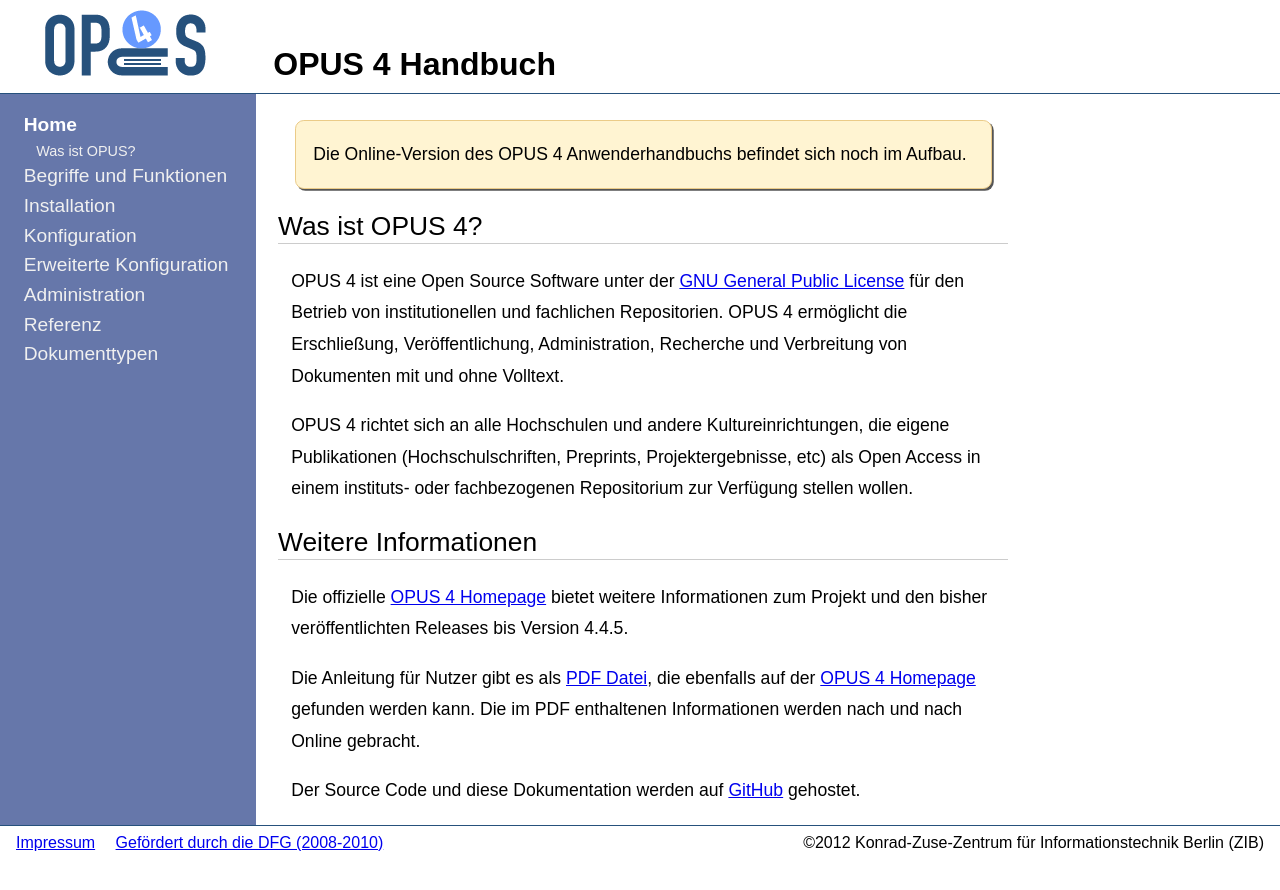
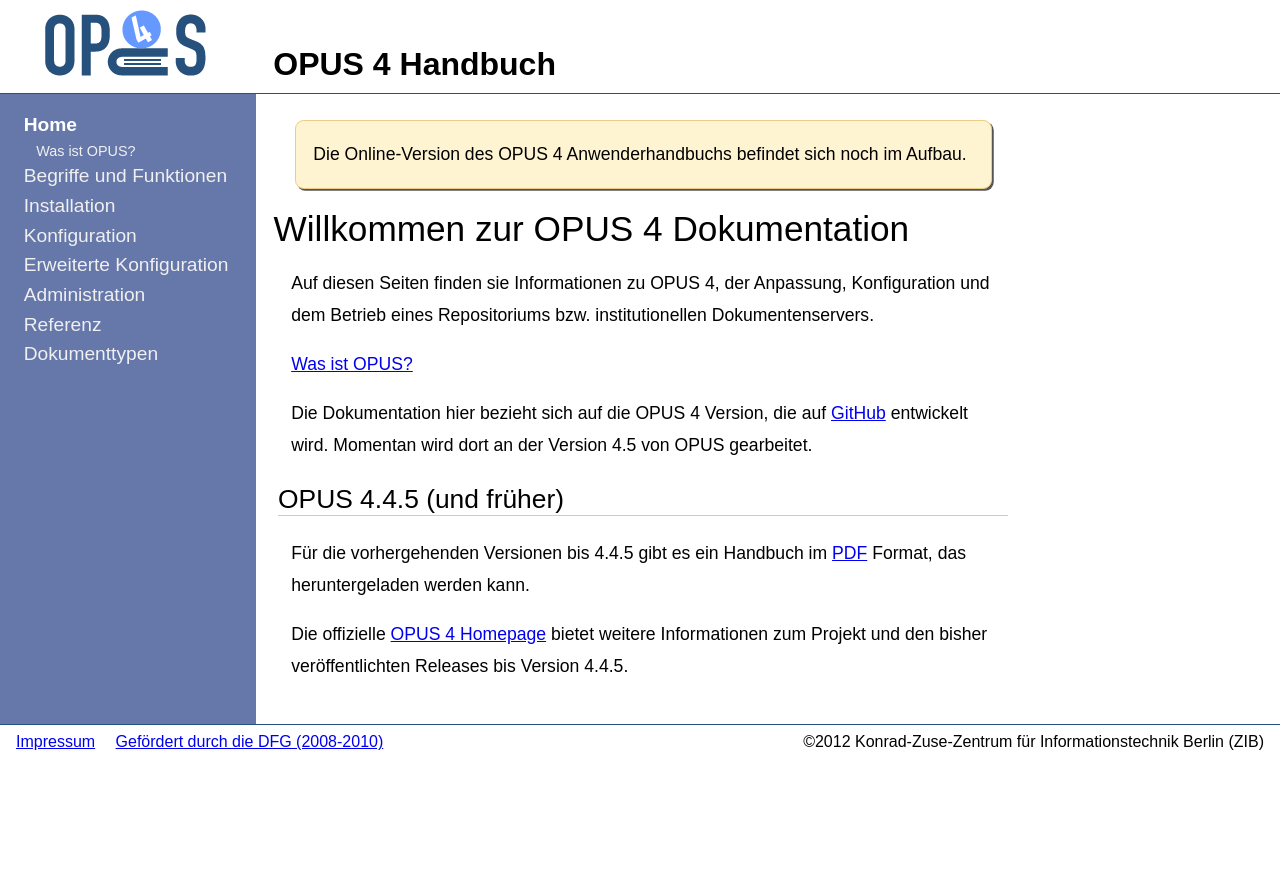
Before and after one commit to OPUS4/userdoc, a Jekyll site: the page built from index.md, in a window 1280 px wide. Shown: the top 890 px of the page. Built offline with Jekyll 4.4.1, drawn with Linux system fonts in a browser that asks for light colours.

Commit message:
#19 - Startseite überarbeitet.

```diff
--- a/index.md
+++ b/index.md
@@ -8,27 +8,26 @@ weight: 0
 Die Online-Version des OPUS 4 Anwenderhandbuchs befindet sich noch im Aufbau.
 </p>
 
-## Was ist OPUS 4?
+# Willkommen zur OPUS 4 Dokumentation
 
-OPUS 4 ist eine Open Source Software unter der [GNU General Public License][GNUGPL] für
-den Betrieb von institutionellen und fachlichen Repositorien. OPUS 4 ermöglicht die Erschließung, Veröffentlichung,
-Administration, Recherche und Verbreitung von Dokumenten mit und ohne Volltext.
+Auf diesen Seiten finden sie Informationen zu OPUS 4, der Anpassung, Konfiguration und dem Betrieb eines Repositoriums
+bzw. institutionellen Dokumentenservers.
 
-OPUS 4 richtet sich an alle Hochschulen und andere Kultureinrichtungen, die eigene Publikationen (Hochschulschriften,
-Preprints, Projektergebnisse, etc) als Open Access in einem instituts- oder fachbezogenen Repositorium zur Verfügung
-stellen wollen.
+[Was ist OPUS?](introduction.html)
 
-## Weitere Informationen
+Die Dokumentation hier bezieht sich auf die OPUS 4 Version, die auf [GitHub][GITHUB] entwickelt wird. Momentan
+wird dort an der Version 4.5 von OPUS gearbeitet.
+
+## OPUS 4.4.5 (und früher)
+
+Für die vorhergehenden Versionen bis 4.4.5 gibt es ein Handbuch im [PDF][OPUS4PDF] Format, das heruntergeladen werden
+kann.
 
 Die offizielle [OPUS 4 Homepage][OPUS4] bietet weitere Informationen zum Projekt und den bisher veröffentlichten
 Releases bis Version 4.4.5.
-
-Die Anleitung für Nutzer gibt es als [PDF Datei][OPUS4PDF], die ebenfalls auf der [OPUS 4 Homepage][OPUS4] gefunden
-werden kann. Die im PDF enthaltenen Informationen werden nach und nach Online gebracht.
-
-Der Source Code und diese Dokumentation werden auf [GitHub][GITHUB] gehostet.
 
 [GNUGPL]: http://www.gnu.org/copyleft/gpl.html
 [OPUS4]: http://opus4.kobv.de
 [OPUS4PDF]: https://www.kobv.de/wp-content/uploads/2015/03/kobv_opus_dokumentation_version-4.4.4_de.pdf
 [GITHUB]: https://github.com/opus4
+[DEVDOC]: https://opus4.github.io
```
